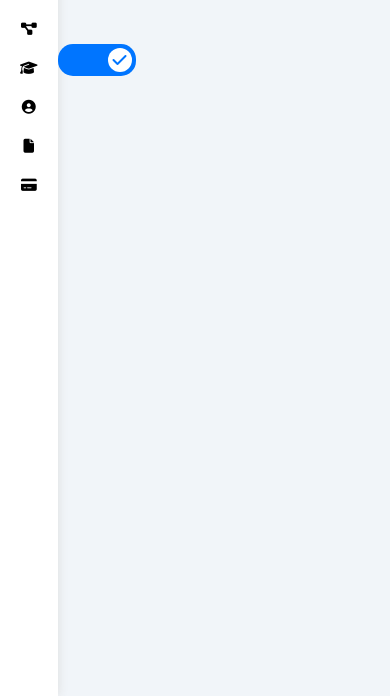
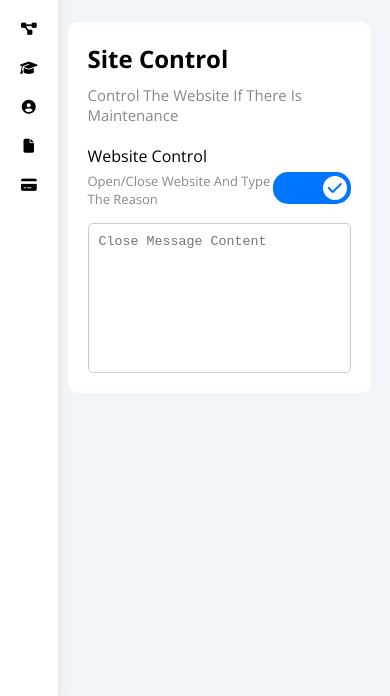
Before and after one commit to AhmedMiDo77/DashBoard-Template, a plain HTML site: page settings.html in a window 390 px wide. Shown: the part 148-844 px from the top of the page. Drawn offline with nearby package versions, Linux system fonts and the light colour scheme.

Commit message:
settings-box-done

```diff
--- a/CSS/Framework.css
+++ b/CSS/Framework.css
@@ -105,6 +105,9 @@
 }
 .mb-10 {
   margin-bottom: 10px;
+}
+.mb-15 {
+  margin-bottom: 15px;
 }
 .mb-20 {
   margin-bottom: 20px;
--- a/CSS/Styles.css
+++ b/CSS/Styles.css
@@ -547,6 +547,23 @@ a {
 }
 /* End Project Table */
 /* Start Settings */
+.settings-page {
+  grid-template-columns: repeat(auto-fill,minmax(500px,1fr));
+}
+.settings-page .close-message {
+  border: 1px solid #ccc;
+  resize: none;
+  min-height: 150px;
+}
+@media (max-width:768px) {
+  .settings-page {
+    /* One Column Only in mobile */
+    grid-template-columns: minmax(100px,1fr);
+    margin-left: 10px;
+    margin-right: 10px;
+    gap: 10px;
+  }
+}
 /* If You Will Use The toggle button in different Pages So Its better to not link it with Setting page class */
 /* But if you know its only for this page u can use the class */
 .toggle-checkbox {
@@ -591,7 +608,6 @@ a {
 }
 /* End Settings */
 
-
 /* Start Animation */
   /* You Can Put Animation Codes Here */
 /* End Animation */
--- a/settings.html
+++ b/settings.html
@@ -81,7 +81,17 @@
       </div>
       <!-- End Head | You Will Use From Here Next Pages -->
       <h1 class="p-relative">Settings</h1>
-      <div class="settings-page">
+      <div class="settings-page m-20 d-grid gap-20">
+        <!-- Start Settings Box -->
+        <div class="p-20 bg-white rad-10">
+          <h2 class="mt-0 mb-10">Site Control</h2>
+          <p class="mt-0 mb-20 c-grey fs-15">Control The Website If There Is Maintenance</p>
+          <div class="mb-15 between-flex">
+            <div>
+              <span>Website Control</span>
+              <p class="c-grey mt-5 mb-0 fs-13">Open/Close Website And Type The Reason</p>
+            </div>
+            <div>
                 <!-- You Can Make Toggle Button By Check input and its label -->
                 <!-- You Can Make First Label then Input above it
                 Or You Can Put Input inside the Label directly Both Work Good
@@ -94,6 +104,11 @@
                 </label>
                   <!-- Toggle Switch Component End -->
             </div>
+          </div>
+          <textarea class="b-none p-10 rad-5 d-block w-full close-message" placeholder="Close Message Content"></textarea>
+        </div>
+        <!-- End Settings  Box -->
+      </div>
     </div>>
   </div>
 </body>
```
Lines whose indentation alone changed are shown as unchanged.
